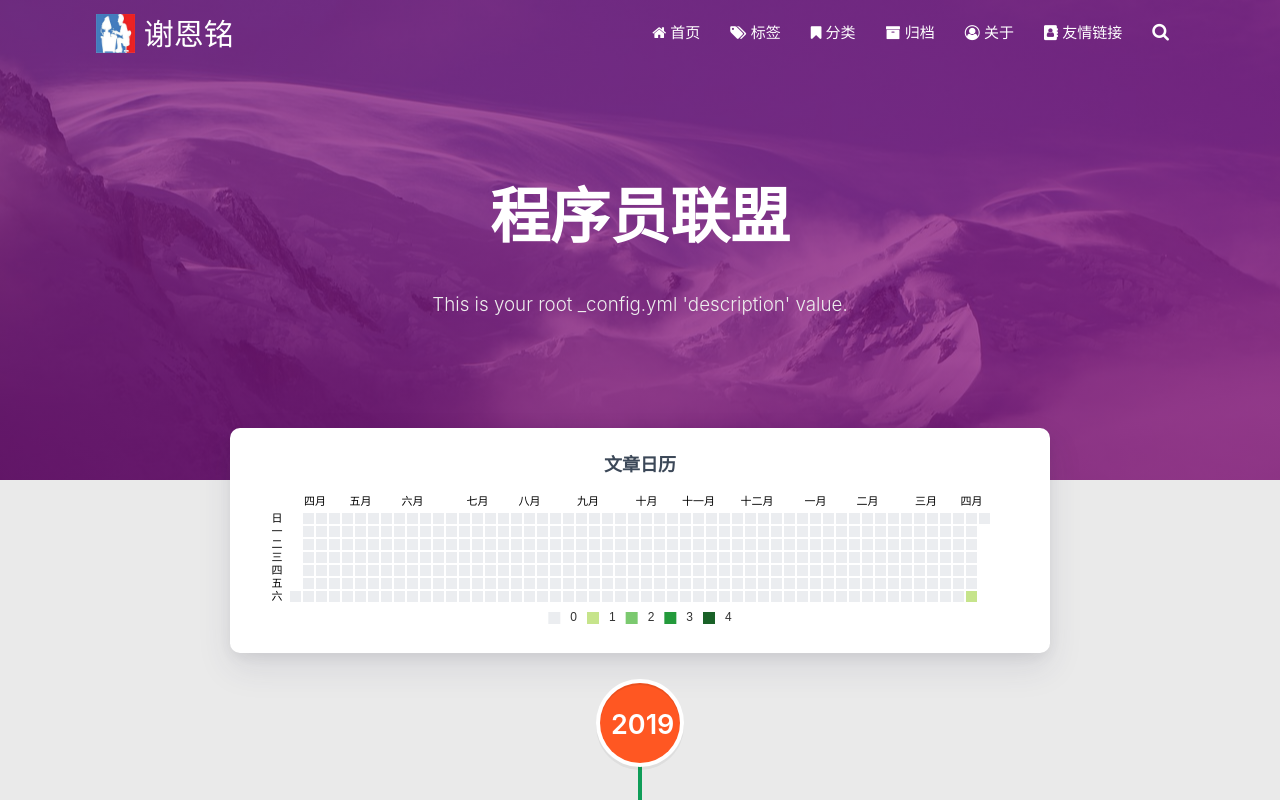
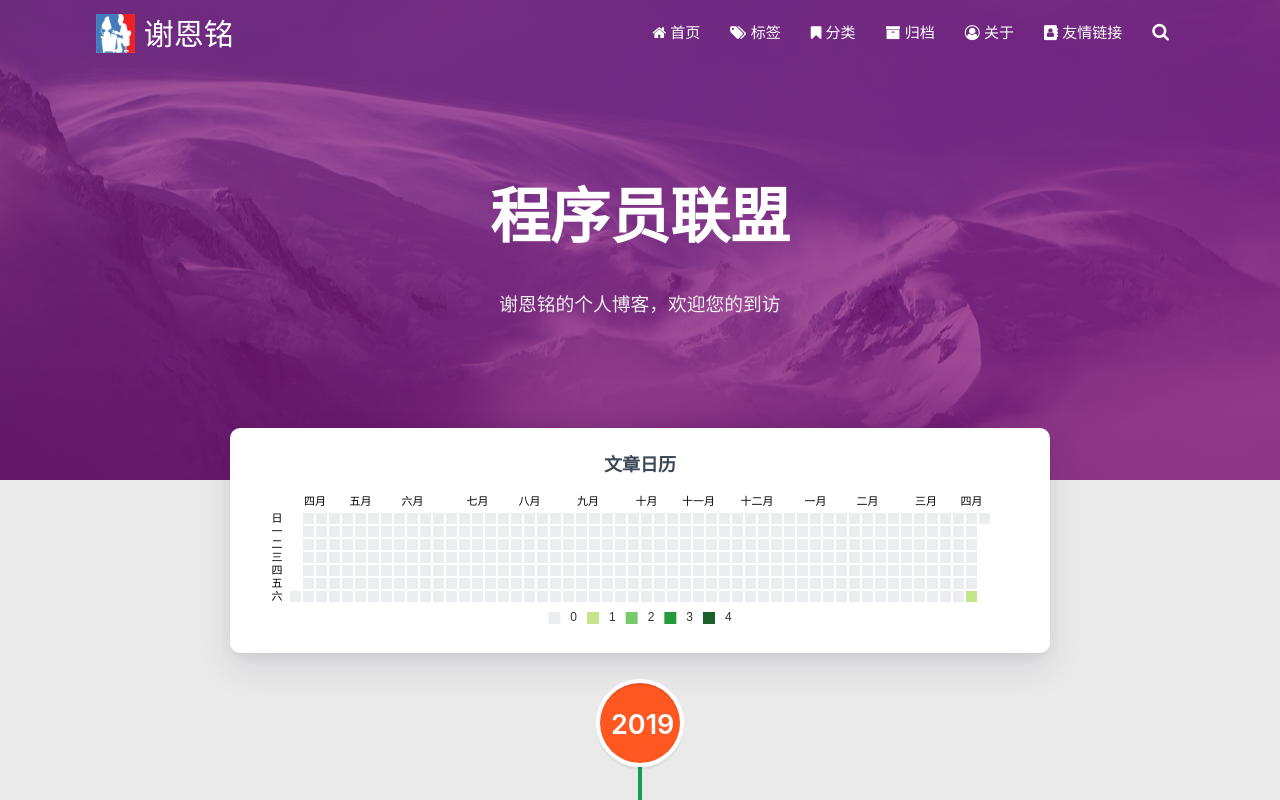
Before and after one commit to frogoscar/frogoscar.github.io, a plain HTML site: page archives/2019/04/index.html in a window 1280 px wide. Shown: the top 800 px of the page. Drawn offline with Linux system fonts and the light colour scheme; some packages are replaced by stand-ins of ours; no server answers; a script that the page names is missing.

Commit message:
Site updated: 2019-04-14 12:20:16

```diff
--- a/archives/2019/04/index.html
+++ b/archives/2019/04/index.html
@@ -119,7 +119,7 @@
         <div class="logo-name">谢恩铭</div>
         <div class="logo-desc">
 
-            Never really desperate, only the lost of the soul.
+            谢恩铭的个人博客，欢迎您的到访
 
         </div>
     </div>
@@ -266,7 +266,7 @@
 
             <div class="description center-align">
 
-                    This is your root _config.yml 'description' value.
+                    谢恩铭的个人博客，欢迎您的到访
 
             </div>
         </div>
```
Also changed, not shown: 2019/04/13/hello-world/index.html (+1 -1 lines), archives/2019/index.html (+2 -2 lines), archives/index.html (+2 -2 lines), index.html (+2 -2 lines), medias/avatar.jpg (deleted).
